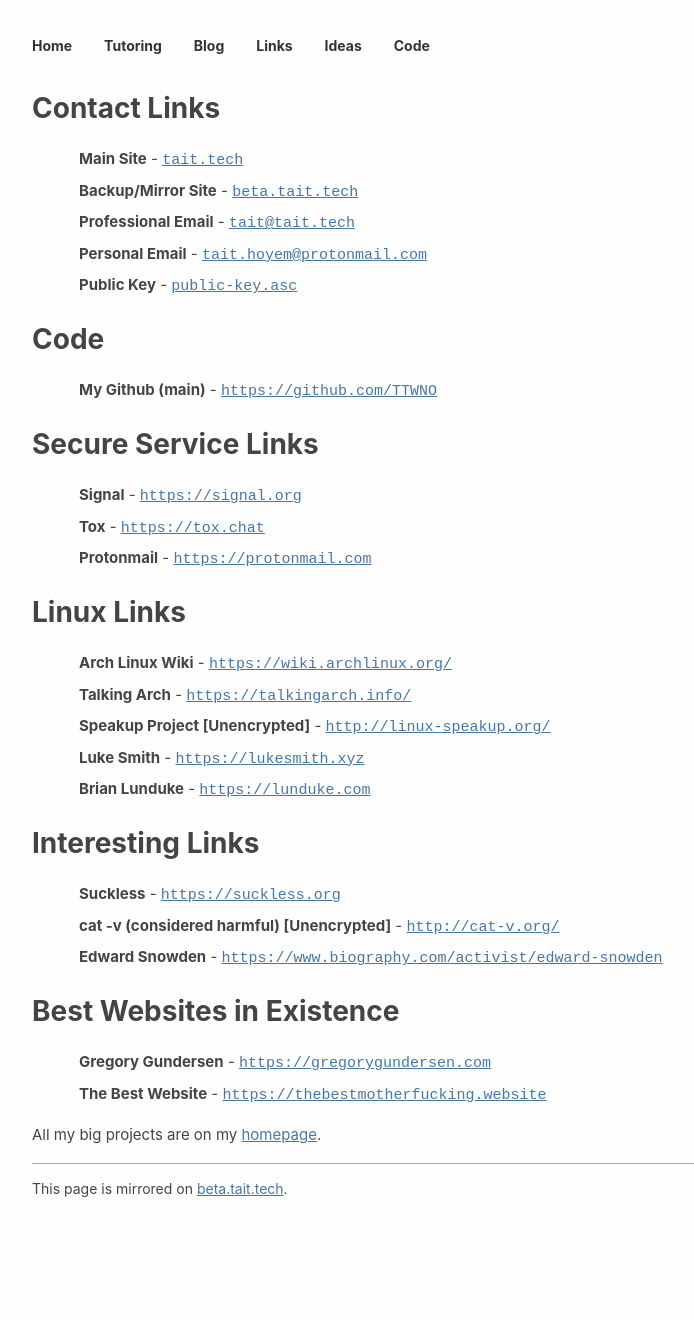
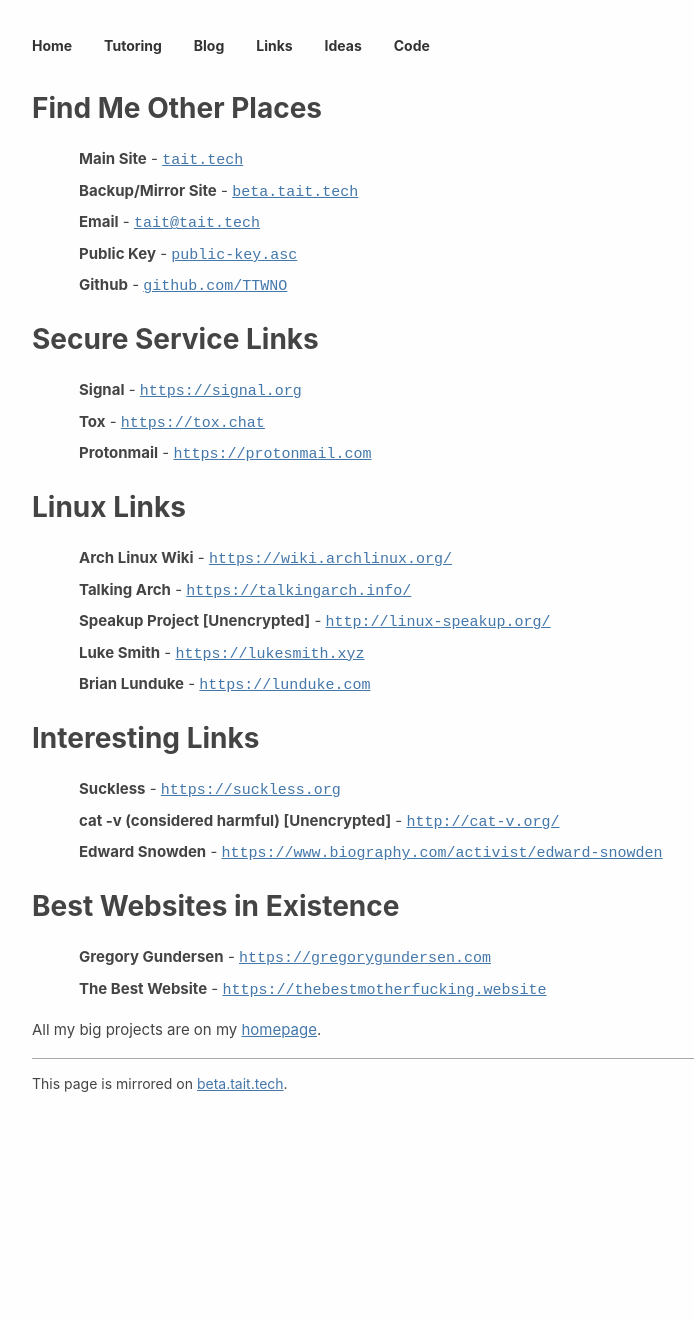
Before and after one commit to TTWNO/tait.tech, a Jekyll site: the page built from links/index.md, in a window 1280 px wide. Shown: the whole page, without its empty margins (208-902 px from the left). Built offline with Jekyll 4.4.1, drawn with Linux system fonts in a browser that asks for light colours; after the commit the page ends 1215 px from its top, so only the background shows below that.

Commit message:
Update links content

```diff
--- a/_data/links.yml
+++ b/_data/links.yml
@@ -1,4 +1,4 @@
-- heading: Contact Links
+- heading: Find Me Other Places
   values:
   - name: Main Site
     value: https://tait.tech/
@@ -6,20 +6,15 @@
   - name: Backup/Mirror Site
     value: https://beta.tait.tech/
     label: beta.tait.tech
-  - name: Professional Email
+  - name: Email
     value: mailto:tait@tait.tech
     label: tait@tait.tech
-  - name: Personal Email
-    value: mailto:tait.hoyem@protonmail.com
-    label: tait.hoyem@protonmail.com
   - name: Public Key
     label: public-key.asc
     value: /public-key.asc
-- heading: Code
-  values:
-    - name: My Github (main)
-      value: https://github.com/TTWNO
-      label: INHERIT
+  - name: Github
+    label: github.com/TTWNO
+    value: https://github.com/TTWNO
 - heading: Secure Service Links
   values:
     - name: Signal
```
